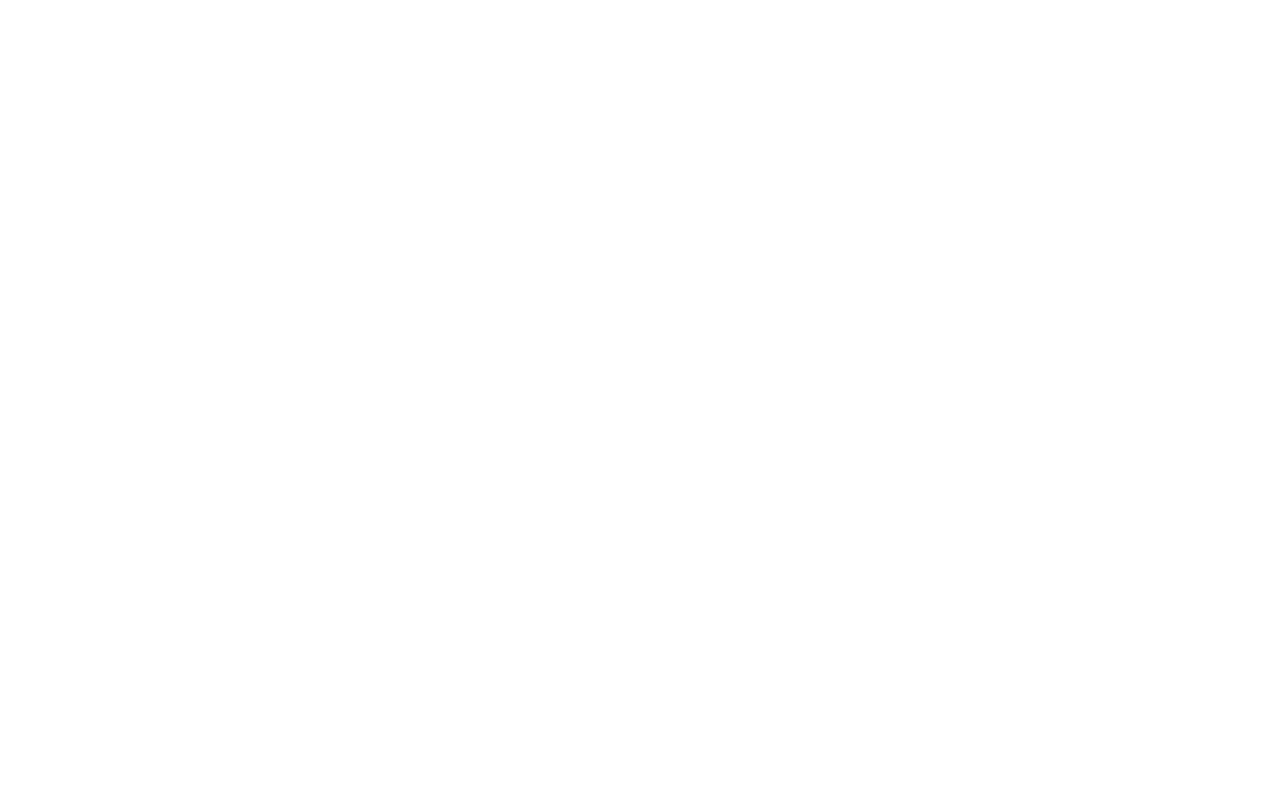
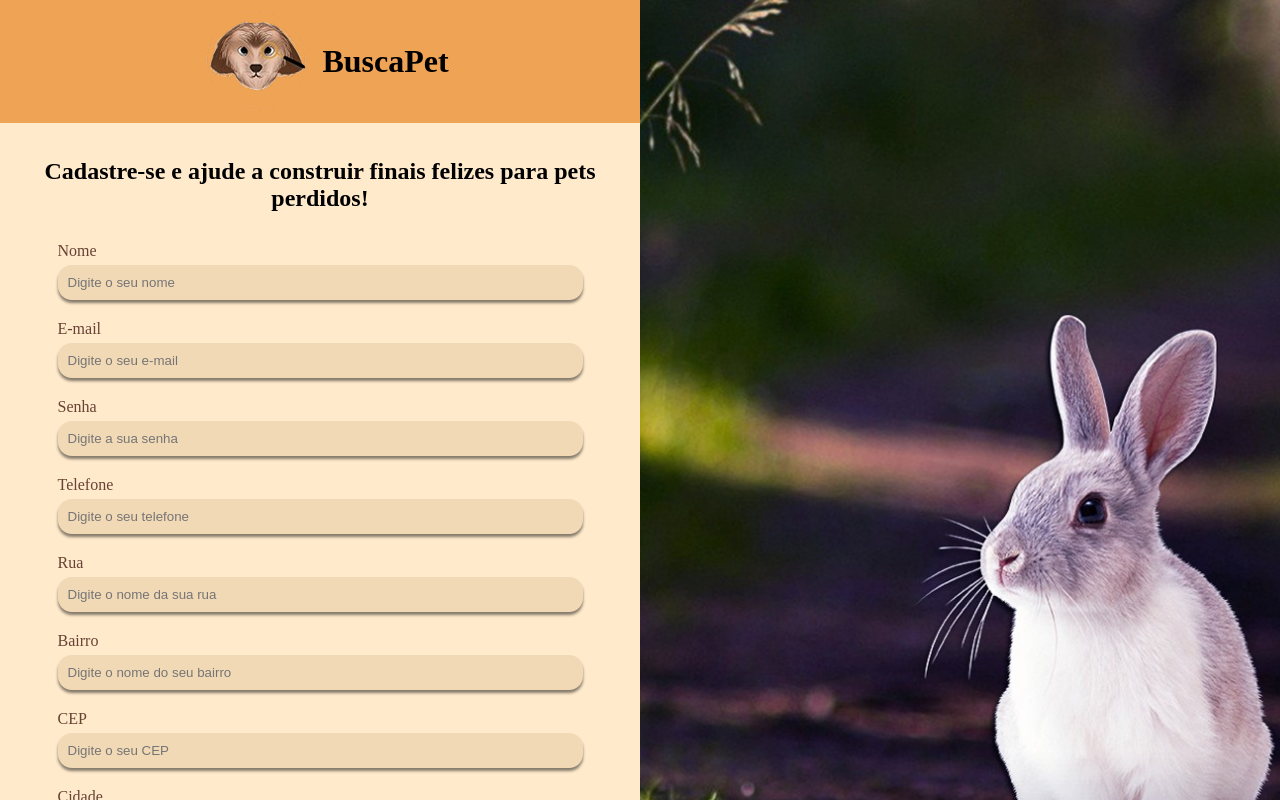
Before and after one commit to israelsouza/busca-pet, a React (Vite) app in the folder frontend/busca-pet/: page / in a window 1280 px wide. Before the commit this address had no page. Shown: the top 800 px of the page. Built offline with nearby package versions, Linux system fonts and the light colour scheme; a web font is replaced by a local one.

Commit message:
chore: facilitação endpoint para dev

```diff
--- a/frontend/busca-pet/src/App.jsx
+++ b/frontend/busca-pet/src/App.jsx
@@ -11,7 +11,7 @@
     <div className="App">
       <BrowserRouter>
         <Routes>
-          <Route path="/form/cadastro" element={<Cadastro />} />
+          <Route path="/" element={<Cadastro />} />
           <Route path="/form/login" element={<Login />} />
           <Route path="/form/recuperacao-senha" element={<RecuperacaoSenha />} />
 
```
